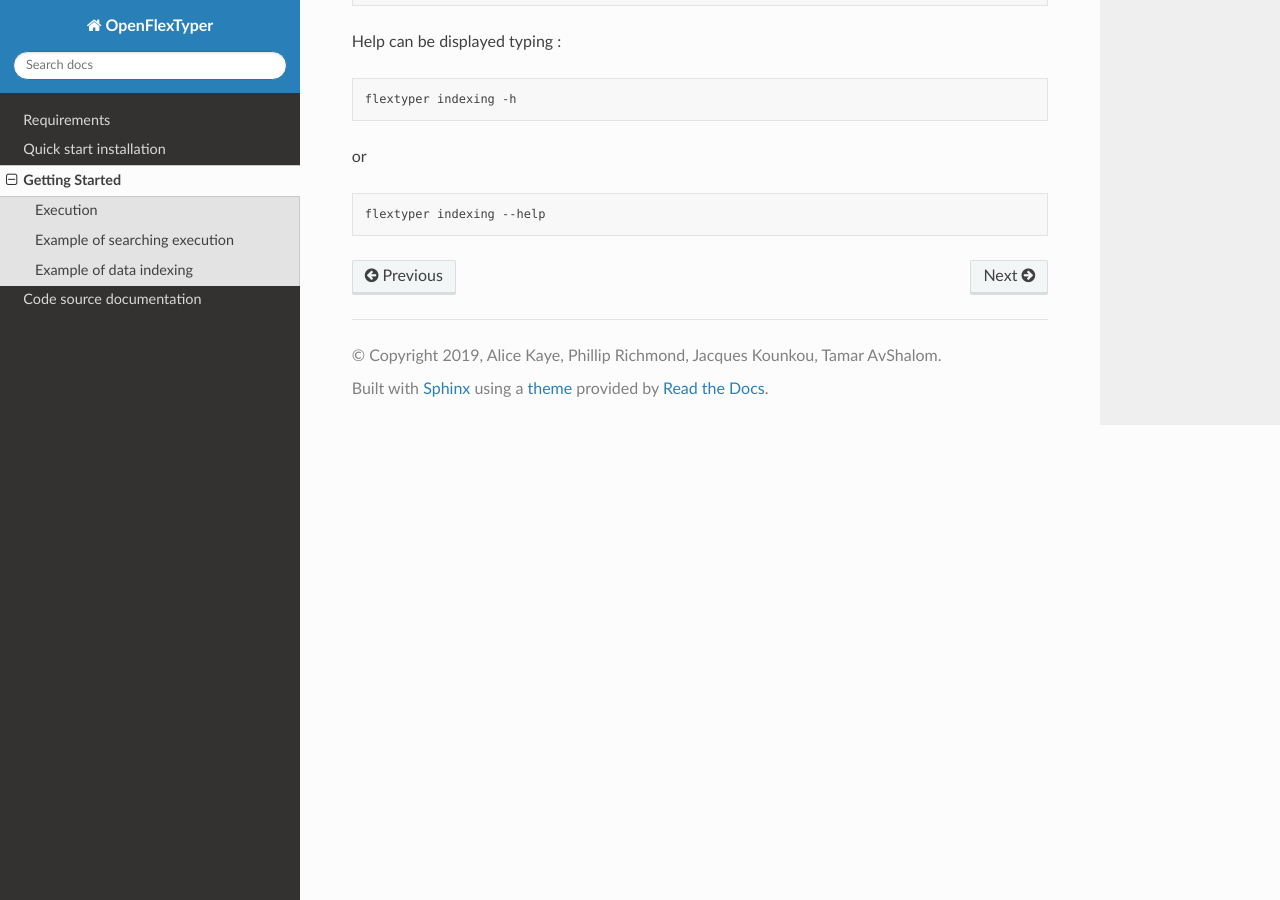
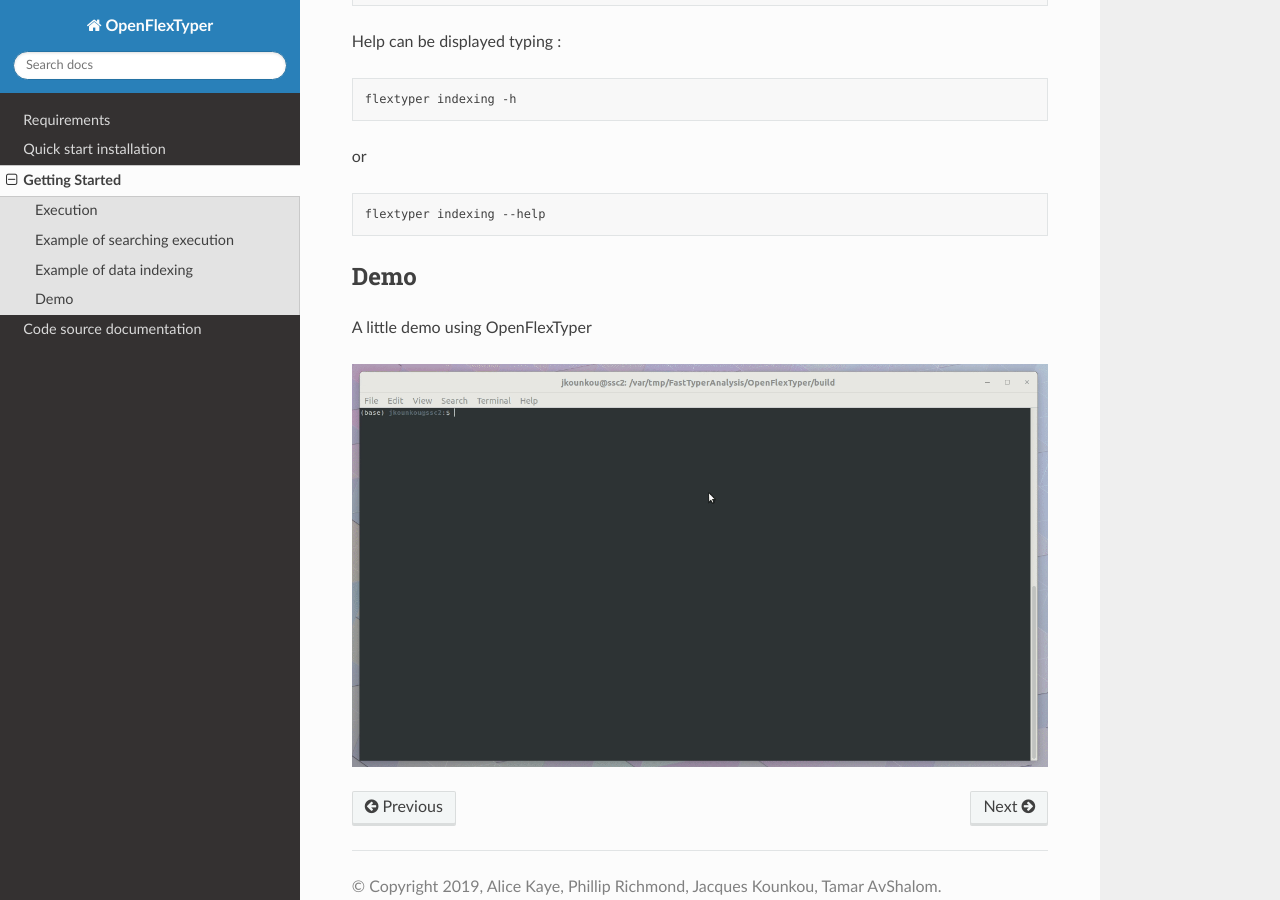
Before and after one commit to wassermanlab/OpenFlexTyper, a Sphinx documentation site: the page built from docs/source/getting_started.rst, in a window 1280 px wide and 900 px high, scrolled down 1306 px. Built offline with Sphinx 7.4.7 and the Read the Docs theme 2.0.0, drawn with Linux system fonts in a browser that asks for light colours.

Commit message:
adding demo gif

```diff
--- a/docs/source/getting_started.rst
+++ b/docs/source/getting_started.rst
@@ -77,3 +77,13 @@
 .. code:: bash
 
    flextyper indexing --help
+
+
+Demo
+======
+
+A little demo using OpenFlexTyper
+
+.. only:: html
+
+   .. figure:: ../../docs/FlexTyper_test.gif
```
